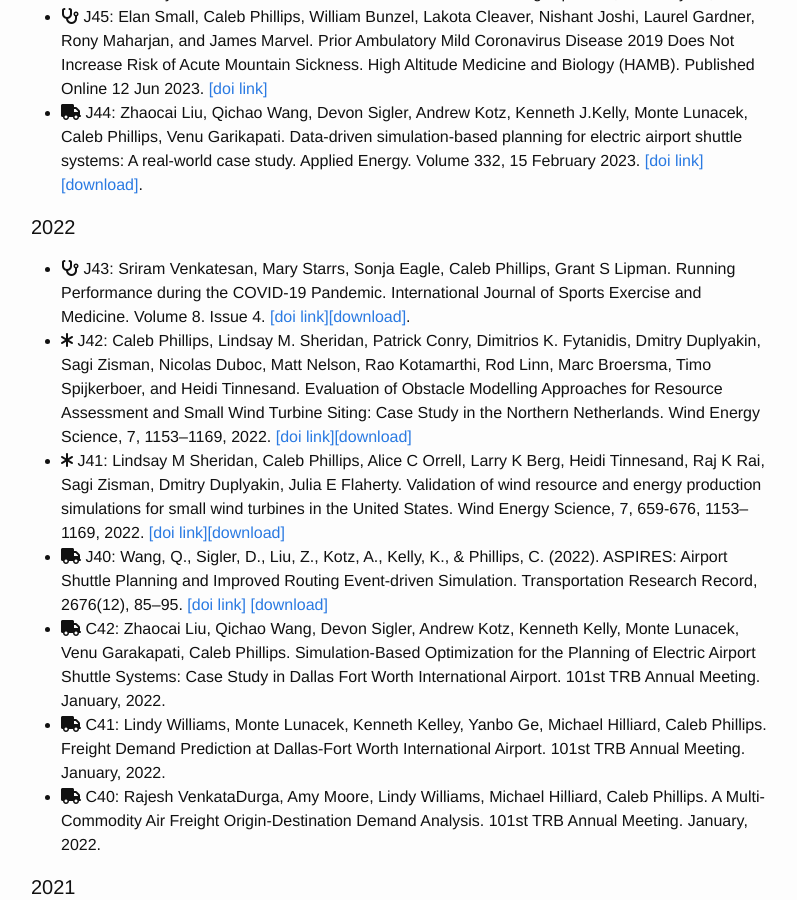
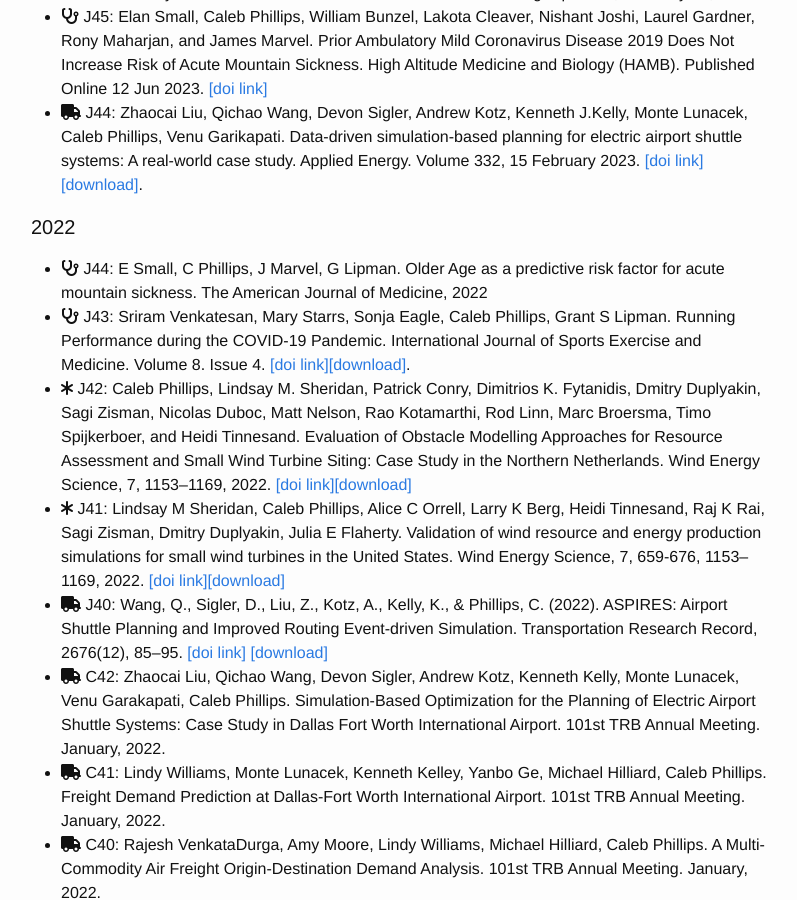
Before and after one commit to somerandomsequence/smallwhitecube, a Jekyll site: the page built from research.md, in a window 1280 px wide and 900 px high, scrolled down 1179 px. Shown: the whole window, without its empty margins (239-1036 px from the left). Built offline with Jekyll 4.4.1, drawn with Linux system fonts in a browser that asks for light colours; nearby versions of some CDN libraries.

Commit message:
Update papers.html

```diff
--- a/_includes/papers.html
+++ b/_includes/papers.html
@@ -32,6 +32,8 @@
 
   <h4>2022</h4>
   <ul>
+    <li><i class="fa fa-stethoscope" aria-hidden="true"></i> J44: E Small, C Phillips, J Marvel, G Lipman. Older Age as a predictive risk factor for acute mountain sickness.
+      The American Journal of Medicine, 2022</li>
     <li><i class="fa fa-stethoscope" aria-hidden="true"></i> J43: Sriram Venkatesan, Mary Starrs, Sonja Eagle, Caleb Phillips, Grant S Lipman.
       Running Performance during the COVID-19 Pandemic. International Journal of Sports Exercise and Medicine. Volume 8. Issue 4.
       <a href="https://doi.org/10.23937/2469-5718/1510229">[doi link]</a><a href="/pdfs/papers/venkatesan2022.pdf">[download]</a>.</li>
```
